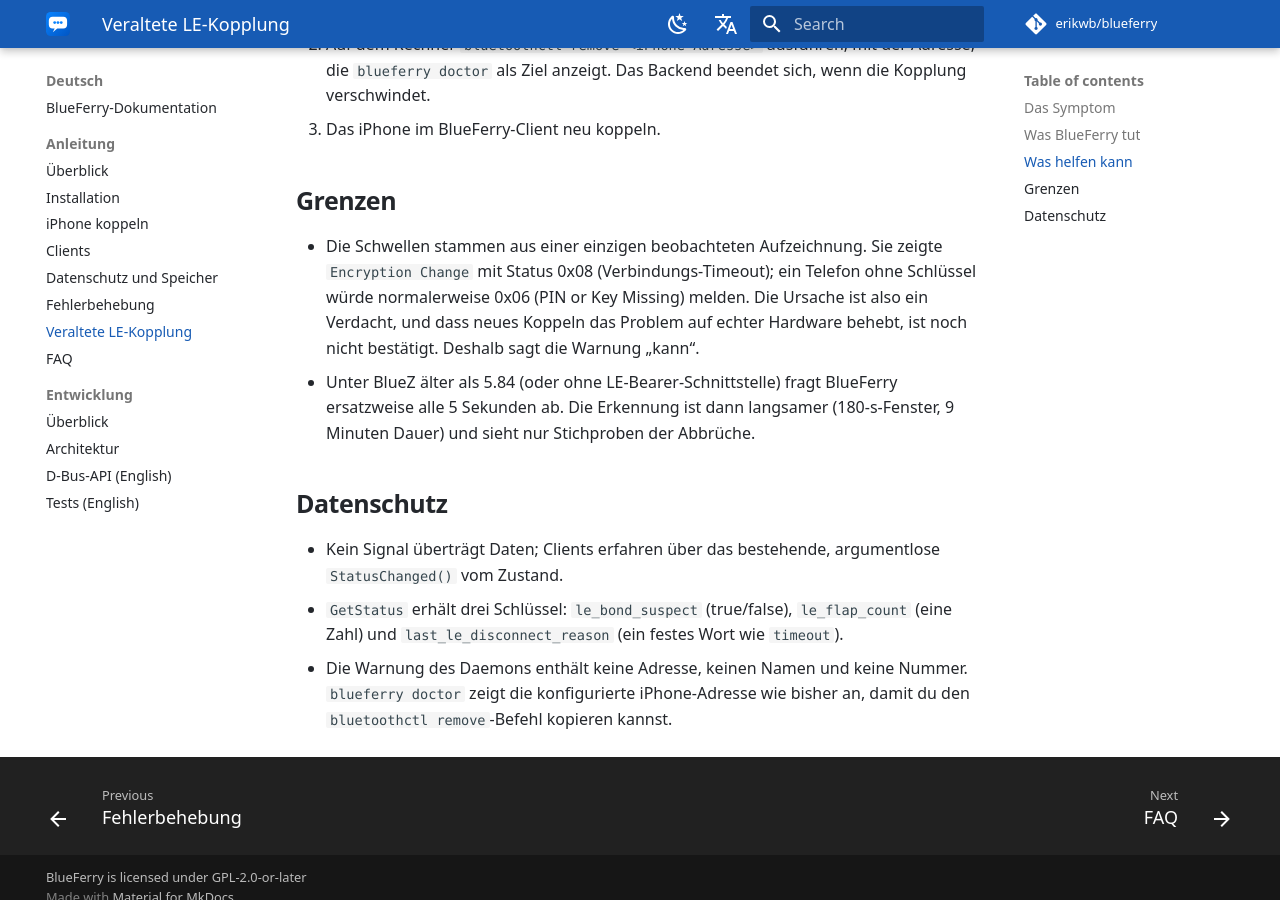
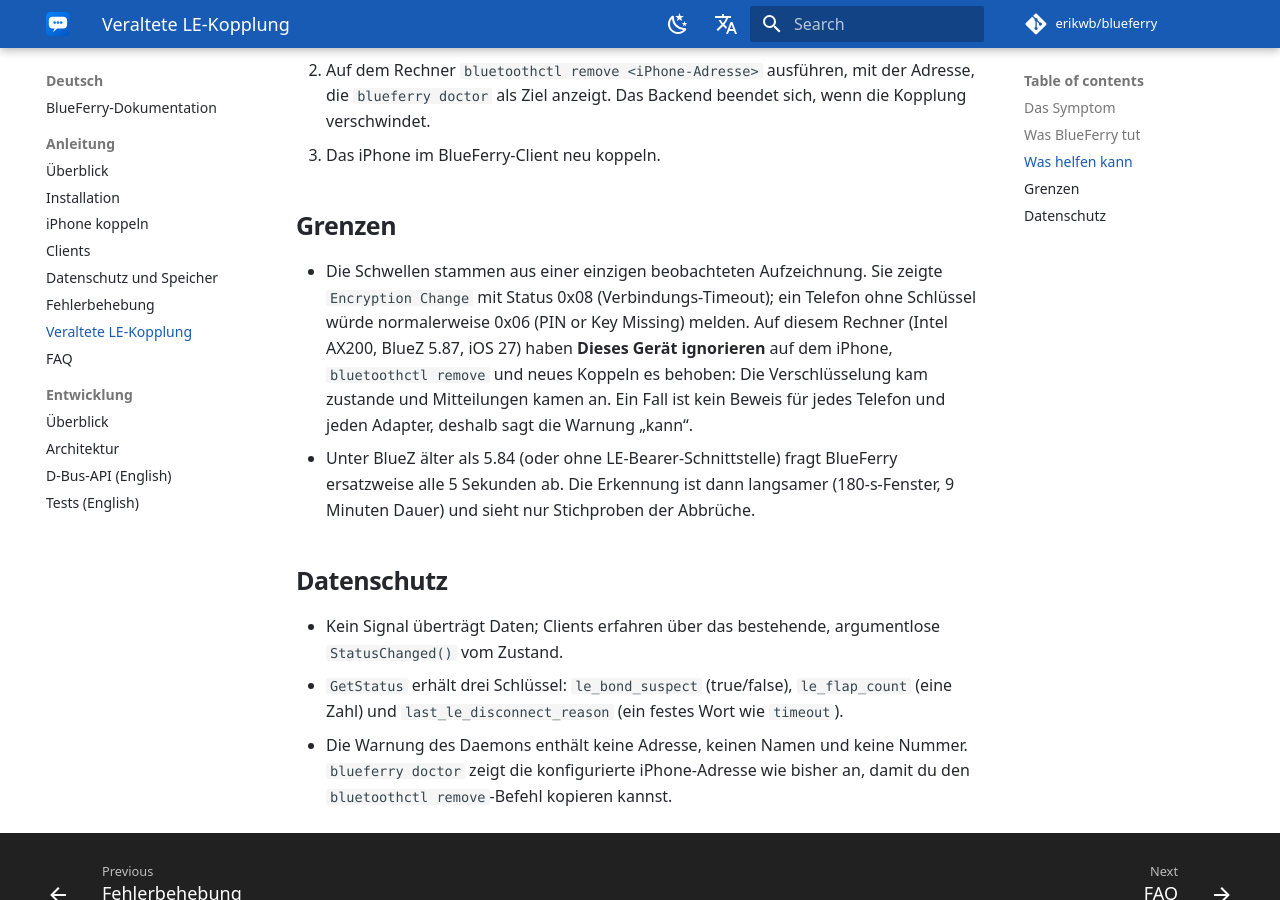
Before and after one commit to erikwb/blueferry, an MkDocs documentation site: the page built from docs/de/user/stale-le-bond.md, in a window 1280 px wide and 900 px high, scrolled down 1898 px. Built offline with MkDocs 1.6.1 and Material for MkDocs 9.7.7, drawn with Linux system fonts in a browser that asks for light colours; some web fonts are replaced; comment, search, counter and statistics services are not loaded; some of the changed text lies outside the part shown.

Commit message:
Record that re-pairing cured the observed stale LE bond
The loop this detector targets was seen on an Intel AX200 with BlueZ 5.87
and iOS 27: an LE link every ~2 s, Encryption Change 0x08, Disconnect
0x08, ServicesResolved=false, ANCS never authorized. Forgetting the
computer on the iPhone, removing the device in BlueZ and pairing again
fixed it: encryption completed, ANCS was authorized and notifications
arrived.

Say so in PROTOCOL.md, the README, the user guides and the detector
comment, while keeping the warning's "may": the 0x08 status is still
unusual for a missing key, and one cured case does not prove every such
loop is a stale bond.

````diff
--- a/docs/de/user/stale-le-bond.md
+++ b/docs/de/user/stale-le-bond.md
@@ -10,9 +10,11 @@ sagt dir, was helfen kann.
 ## Das Symptom
 
 Vermutete Ursache ist eine Kopplung, die nur auf einer Seite entfernt wurde,
-zum Beispiel **Dieses Gerät ignorieren** auf dem iPhone, aber nicht auf dem
-Rechner. Das iPhone kennt den Schlüssel, den der Rechner verwendet, dann
-nicht mehr. Bewiesen ist das noch nicht (siehe Grenzen).
+zum Beispiel auf dem Rechner entfernt und neu angelegt, während das iPhone
+seine alte LE-Kopplung behielt. Die beiden Seiten haben dann nicht mehr
+denselben Schlüssel. Genau so war es auf dem Rechner, auf dem das Problem
+zuerst auftrat, und neues Koppeln auf beiden Seiten hat es dort behoben
+(siehe Grenzen).
 
 ```mermaid
 sequenceDiagram
@@ -72,9 +74,11 @@ Telefon ist fort). Der Abbruchzähler fällt nach einer ruhigen Minute auf 0.
 - Die Schwellen stammen aus einer einzigen beobachteten Aufzeichnung. Sie
   zeigte `Encryption Change` mit Status 0x08 (Verbindungs-Timeout); ein
   Telefon ohne Schlüssel würde normalerweise 0x06 (PIN or Key Missing)
-  melden. Die Ursache ist also ein Verdacht, und dass neues Koppeln das
-  Problem auf echter Hardware behebt, ist noch nicht bestätigt. Deshalb
-  sagt die Warnung „kann“.
+  melden. Auf diesem Rechner (Intel AX200, BlueZ 5.87, iOS 27) haben
+  **Dieses Gerät ignorieren** auf dem iPhone, `bluetoothctl remove` und
+  neues Koppeln es behoben: Die Verschlüsselung kam zustande und
+  Mitteilungen kamen an. Ein Fall ist kein Beweis für jedes Telefon und
+  jeden Adapter, deshalb sagt die Warnung „kann“.
 - Unter BlueZ älter als 5.84 (oder ohne LE-Bearer-Schnittstelle) fragt
   BlueFerry ersatzweise alle 5 Sekunden ab. Die Erkennung ist dann langsamer
   (180-s-Fenster, 9 Minuten Dauer) und sieht nur Stichproben der Abbrüche.
````
Also changed, not shown: PROTOCOL.md (+7 -5 lines), README.md (+2 -2 lines), docs/en/user/stale-le-bond.md (+9 -6 lines), 1 other file.
